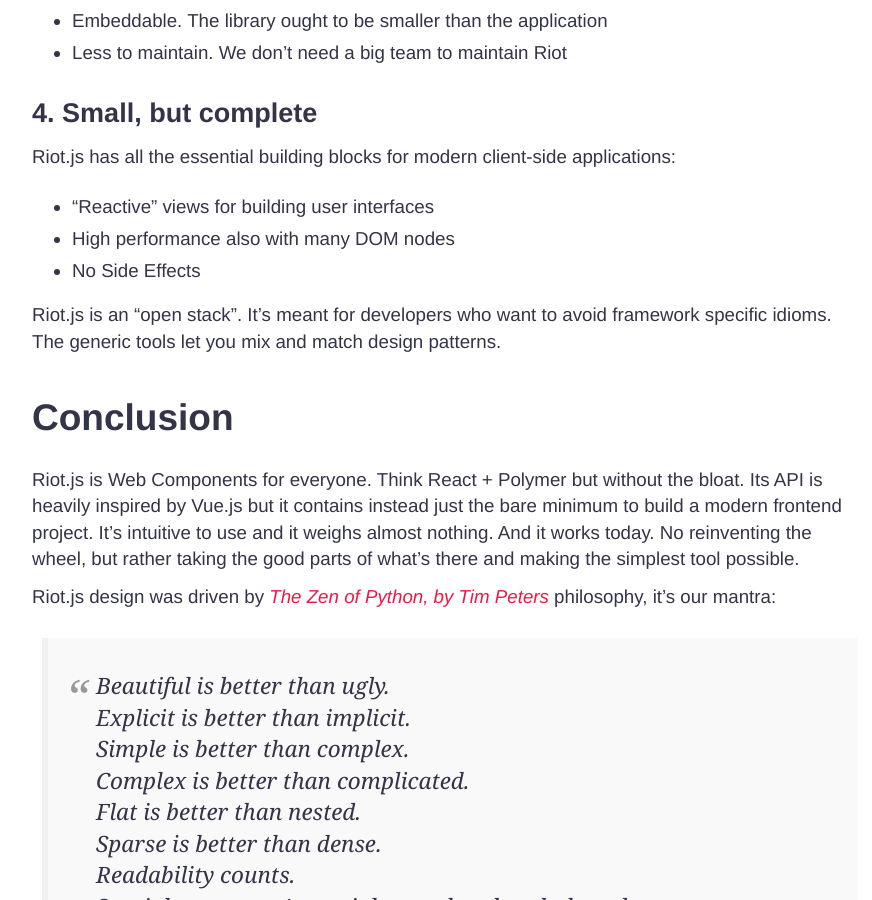
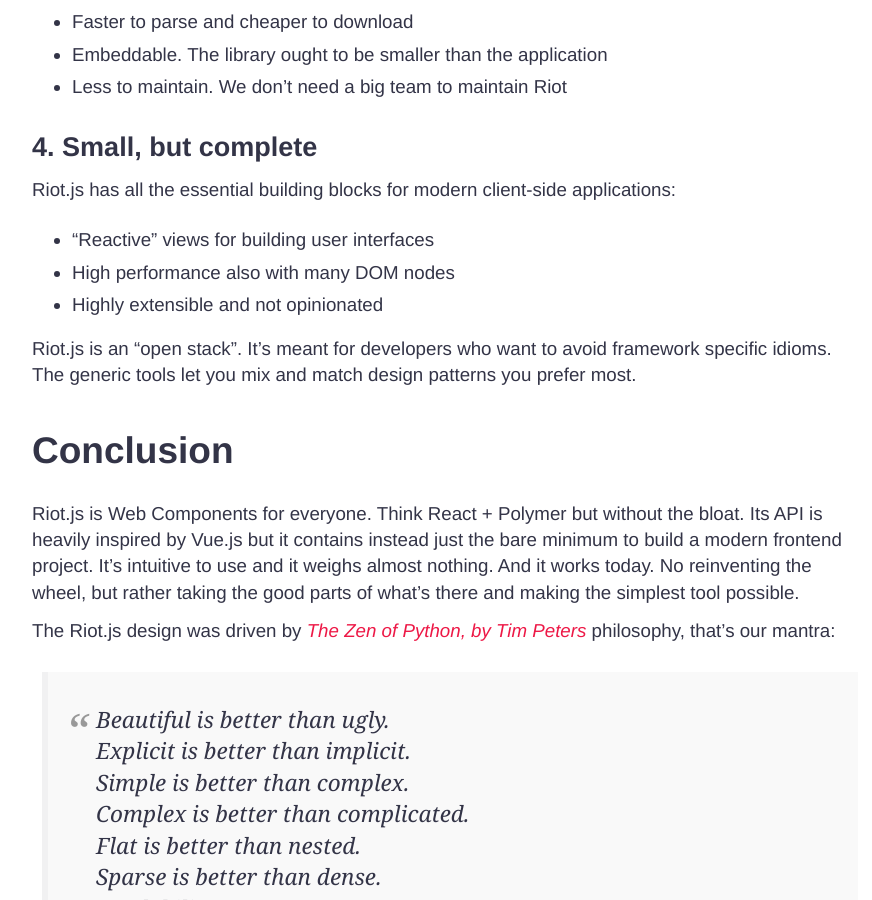
Before and after one commit to mrmattson/next, a Jekyll site: the page built from index.md, in a window 1280 px wide and 900 px high, scrolled down 4415 px. Shown: the whole window, without its empty margins (190-1062 px from the left). Built offline with Jekyll 4.4.1, drawn with Linux system fonts in a browser that asks for light colours; comment, search, counter and statistics services are not loaded; some of the changed text lies outside the part shown.

Commit message:
updated: index description

```diff
--- a/_includes/libraries_comparison.html
+++ b/_includes/libraries_comparison.html
@@ -2,27 +2,27 @@
   <ol>
     <li>
       <small><em>polymer</em> – {{ site.data.libraries.polymer.size }}KB (gzip)</small>
-  <progress value="100" max="100"></progress>
+  <progress value="1" max="1"></progress>
     </li>
     <li>
       <small><em>angular</em> – {{ site.data.libraries.angular.size }}KB (gzip)</small>
-  <progress value="{{ site.data.libraries.angular.size | divided_by: site.data.libraries.polymer.size | times: 100 }}" max="100"></progress>
+  <progress value="{{ site.data.libraries.angular.size | divided_by: site.data.libraries.polymer.size }}" max="1"></progress>
     </li>
     <li>
       <small><em>react</em> – {{ site.data.libraries.react.size }}KB (gzip)</small>
-  <progress max="100" value="{{ site.data.libraries.react.size | divided_by: site.data.libraries.polymer.size | times: 100 }}"></progress>
+  <progress max="1" value="{{ site.data.libraries.react.size | divided_by: site.data.libraries.polymer.size }}"></progress>
     </li>
     <li>
         <small><em>vue</em> – {{ site.data.libraries.vue.size }}KB (gzip)</small>
-  <progress max="100" value="{{ site.data.libraries.vue.size | divided_by: site.data.libraries.polymer.size | times: 100 }}"></progress>
+  <progress max="1" value="{{ site.data.libraries.vue.size | divided_by: site.data.libraries.polymer.size }}"></progress>
     </li>
     <li>
       <small><em>riot</em> – {{ site.data.libraries.riot.size }}KB (gzip)</small>
-      <progress class="riot" max="100" value="{{ site.data.libraries.riot.size | divided_by: site.data.libraries.polymer.size | times: 100 }}"></progress>
+      <progress class="riot" max="1" value="{{ site.data.libraries.riot.size | divided_by: site.data.libraries.polymer.size }}"></progress>
     </li>
     <li>
       <small><em>preact</em> – {{ site.data.libraries.preact.size }}KB (gzip)</small>
-      <progress class="preact" max="100" value="{{ site.data.libraries.preact.size | divided_by: site.data.libraries.polymer.size | times: 100 }}"></progress>
+      <progress class="preact" max="1" value="{{ site.data.libraries.preact.size | divided_by: site.data.libraries.polymer.size }}"></progress>
     </li>
   </ol>
 </aside>
--- a/index.md
+++ b/index.md
@@ -153,15 +154,15 @@
 
 - "Reactive" views for building user interfaces
 - High performance also with many DOM nodes
-- No Side Effects
+- Highly extensible and not opinionated
 
-Riot.js is an "open stack". It's meant for developers who want to avoid framework specific idioms. The generic tools let you mix and match design patterns.
+Riot.js is an "open stack". It's meant for developers who want to avoid framework specific idioms. The generic tools let you mix and match design patterns you prefer most.
 
 ## Conclusion
 
 Riot.js is Web Components for everyone. Think React + Polymer but without the bloat. Its API is heavily inspired by Vue.js but it contains instead just the bare minimum to build a modern frontend project. It's intuitive to use and it weighs almost nothing. And it works today. No reinventing the wheel, but rather taking the good parts of what's there and making the simplest tool possible.
 
-Riot.js design was driven by [*The Zen of Python, by Tim Peters*](https://en.wikipedia.org/wiki/Zen_of_Python) philosophy, it's our mantra:
+The Riot.js design was driven by [*The Zen of Python, by Tim Peters*](https://en.wikipedia.org/wiki/Zen_of_Python) philosophy, that's our mantra:
 
 > Beautiful is better than ugly.<br/>
 > Explicit is better than implicit.<br/>
```
Also changed, not shown: other parts of index.md (+1 -0 lines).
